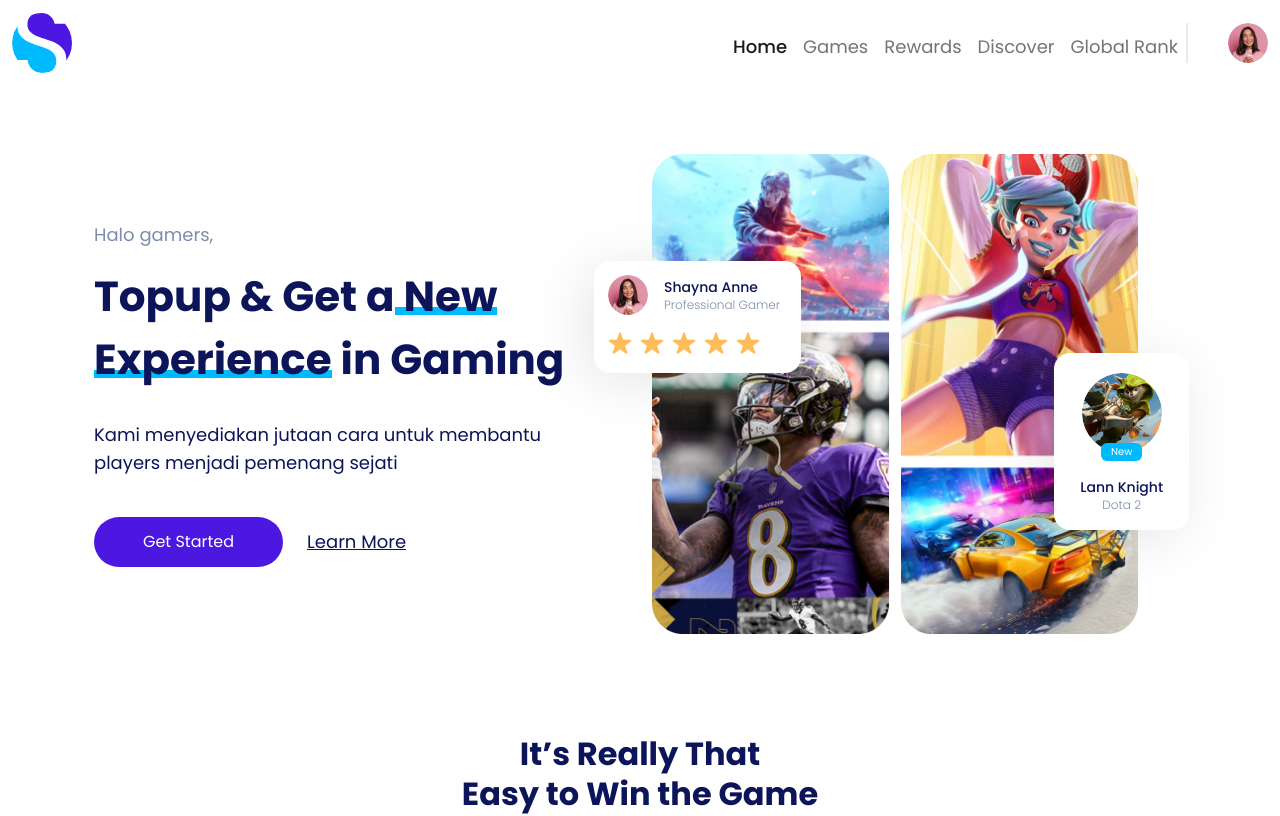
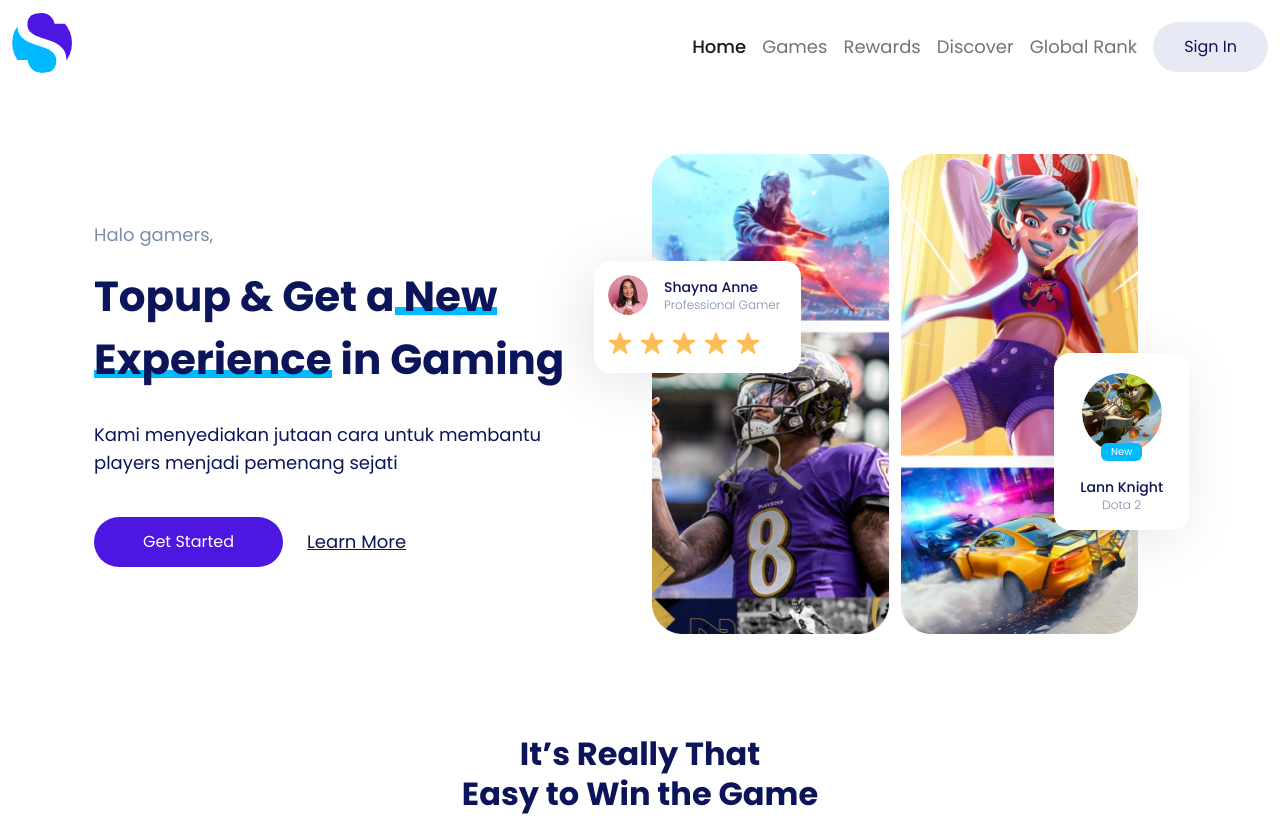
Before and after one commit to dicka88/bwa-storegg, a Next.js app: page / in a window 1280 px wide. Shown: the top 816 px of the page. Built offline with nearby package versions, Linux system fonts and the light colour scheme; no server answers.

Commit message:
[Feat] dynamic active nav menu

```diff
--- a/components/organisms/Navbar/index.tsx
+++ b/components/organisms/Navbar/index.tsx
@@ -1,9 +1,11 @@
 import Image from 'next/image';
+import { useRouter } from 'next/router';
 import Menu from './Menu';
 import Auth from './Auth';
 import ToggleMenu from './ToggleMenu';
 
 export default function Navbar() {
+  const { asPath } = useRouter();
   return (
     <section>
       <nav className="navbar navbar-expand-lg navbar-light bg-light bg-white pt-lg-40 pb-lg-40 pt-30 pb-50">
@@ -14,12 +16,12 @@ export default function Navbar() {
           <ToggleMenu />
           <div className="collapse navbar-collapse" id="navbarNav">
             <ul className="navbar-nav ms-auto text-lg gap-lg-0 gap-2">
-              <Menu title="Home" active />
-              <Menu title="Games" href="/games" active={false} />
-              <Menu title="Rewards" href="/rewards" active={false} />
-              <Menu title="Discover" href="/discover" active={false} />
-              <Menu title="Global Rank" href="/global-rank" active={false} />
-              <Auth isLogin />
+              <Menu title="Home" active={asPath === '/'} />
+              <Menu title="Games" href="/games" active={asPath === '/games'} />
+              <Menu title="Rewards" href="/rewards" active={asPath === '/rewards'} />
+              <Menu title="Discover" href="/discover" active={asPath === '/discover'} />
+              <Menu title="Global Rank" href="/global-rank" active={asPath === '/global-rank'} />
+              <Auth isLogin={false} />
             </ul>
           </div>
         </div>
```
